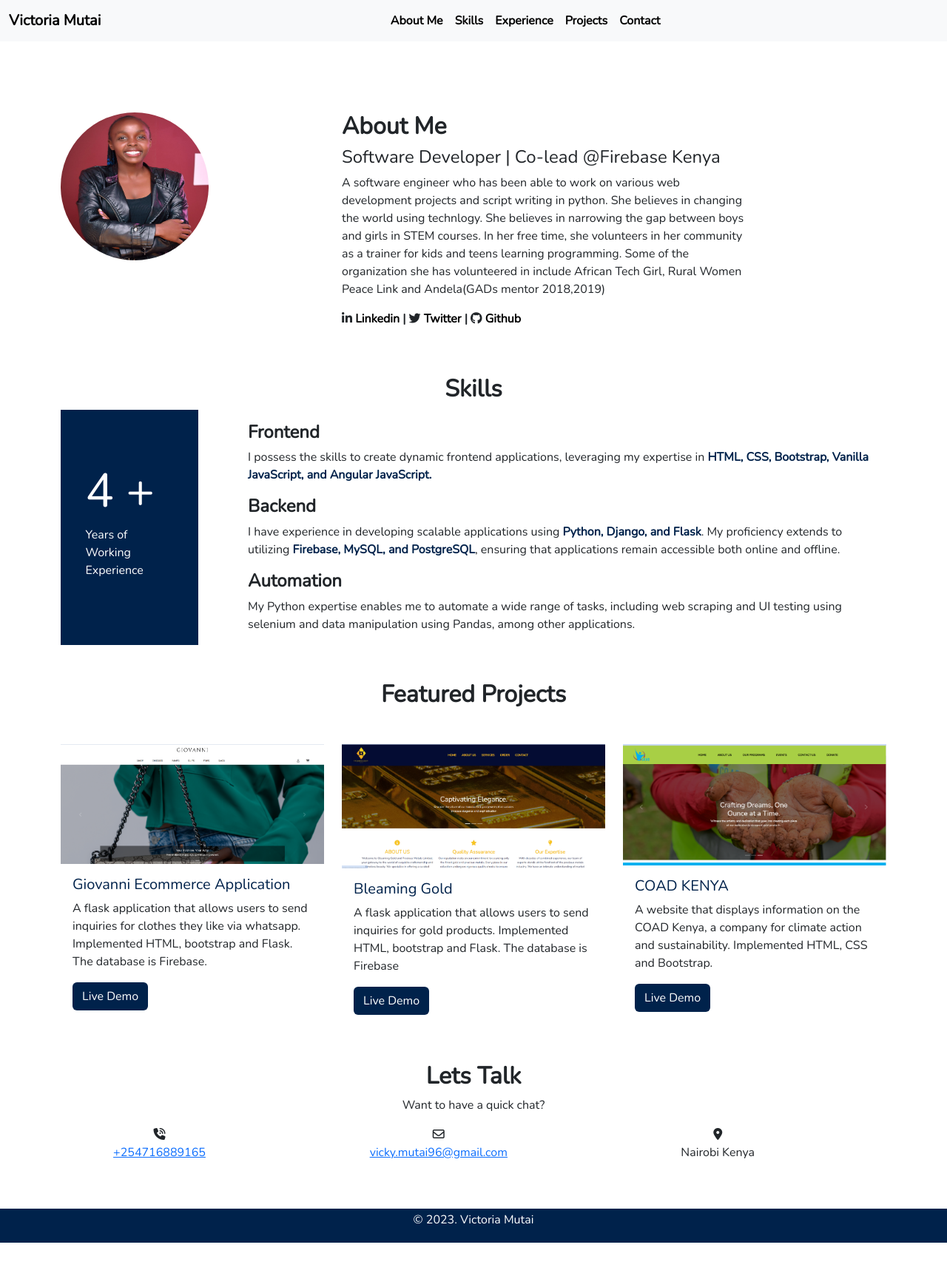
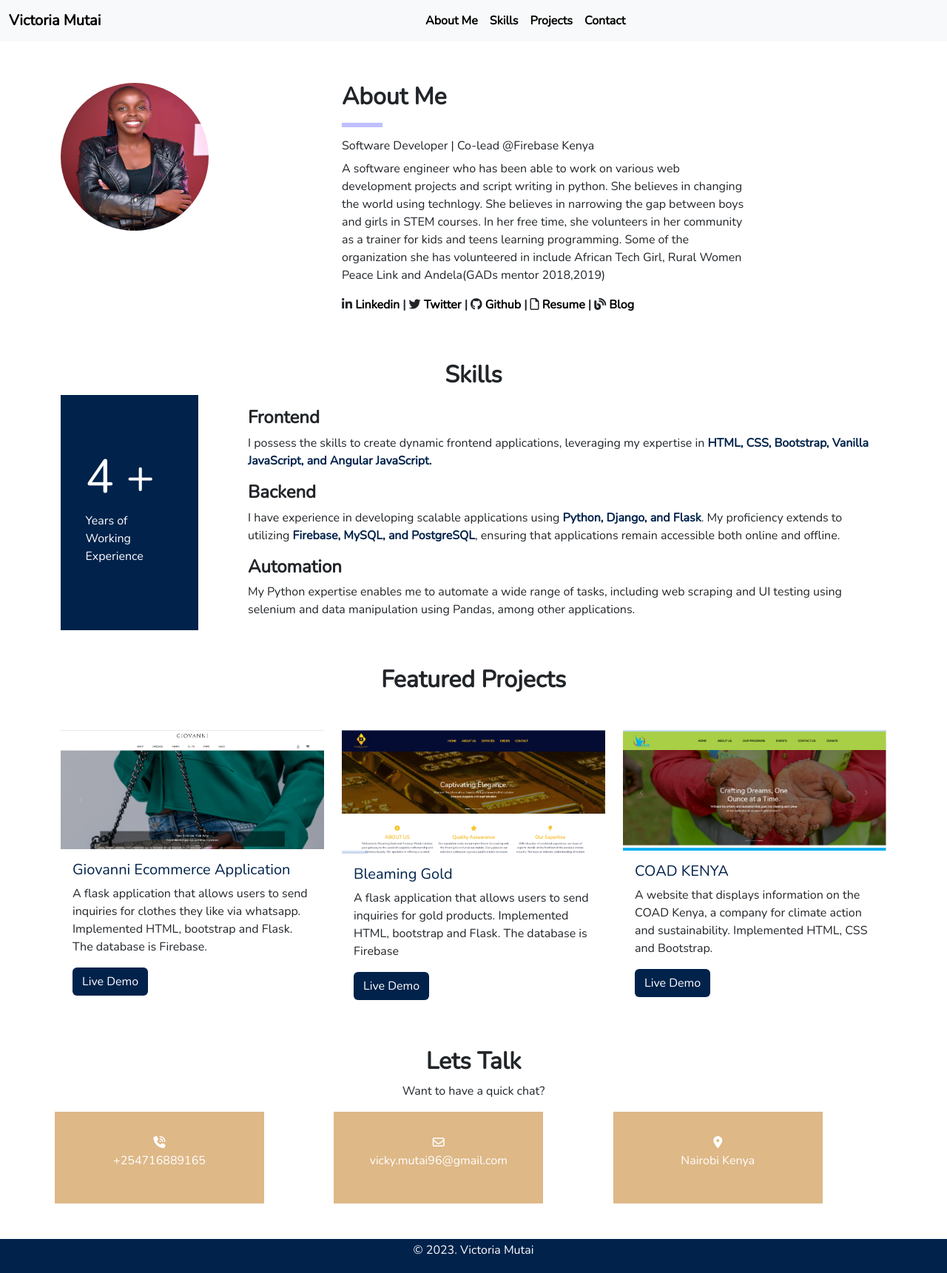
Before and after one commit to VickyMutai/VickyMutai.github.io, an Angular app: page / in a window 1280 px wide. Shown: the whole page at 74% size. Before the commit the page ends 1680 px from the top, so only its background shows below. Built offline with nearby package versions, Linux system fonts and the light colour scheme.

Commit message:
Adding horizontal rule

```diff
--- a/src/app/app.component.css
+++ b/src/app/app.component.css
@@ -1,9 +1,7 @@
-/* .hero {
-    background-image: url('img/hero.jpg');
-} */
-/* .about {
-    height: 80vh;
-} */
+hr.short-hr {
+    width: 10%;
+    border: 3px solid blue;
+}
 
 .about a {
     text-decoration: none;
@@ -33,6 +31,17 @@ button a {
     text-decoration: none;
 }
 
+.contact a {
+    text-decoration: none;
+    color: #fff;
+}
+
+.contactdetails {
+    background-color: burlywood;
+    padding: 30px;
+    color: #fff;
+}
+
 footer {
     position: static;
     background-color: #00224B;
--- a/src/app/app.component.html
+++ b/src/app/app.component.html
@@ -14,9 +14,6 @@
                     <a class="nav-link active" href="#skills">Skills</a>
                 </li>
                 <li class="nav-item">
-                    <a class="nav-link active" href="#experience">Experience</a>
-                </li>
-                <li class="nav-item">
                     <a class="nav-link active" href="#projects">Projects</a>
                 </li>
                 <li class="nav-item">
@@ -27,7 +24,7 @@
     </div>
 </nav>
 <div class="container">
-    <div class="about mt-5" id="about">
+    <div class="about mt-2" id="about">
         <div class="row">
             <div class="col-md-3">
                 <img src="../assets/img/VickyProfessional.jpeg" alt="Victoria Mutai" srcset=""
@@ -36,7 +33,8 @@
             <div class="col-md-1"></div>
             <div class="col-md-6 mt-5">
                 <h2><b>About Me</b></h2>
-                <h4>Software Developer | Co-lead @Firebase Kenya</h4>
+                <hr class="short-hr">
+                <h6>Software Developer | Co-lead @Firebase Kenya</h6>
                 <p>
                     A software engineer who has been able to work on
                     various web development projects and script writing in python. She believes in changing the world
@@ -49,7 +47,12 @@
                             class="fa-brands fa-twitter"></i>&nbsp;<a href="https://twitter.com/vicky__mutai"
                             target="_blank">Twitter</a>
                         | <i class="fa-brands fa-github"></i>&nbsp;<a href="https://github.com/VickyMutai"
-                            target="_blank">Github</a></b>
+                            target="_blank">Github</a>
+                        | <i class="fa-regular fa-file"></i>&nbsp;<a
+                            href="https://docs.google.com/document/d/1d8KlJ5EvWYJ5BcUhT7cGSX74mwZrVlKp9T7rVX6y_oU/edit?usp=sharing"
+                            target="_blank">Resume</a>
+                        | <i class="fa-solid fa-blog"></i>&nbsp;<a href="https://victoriamutai.hashnode.dev/"
+                            target="_blank">Blog</a></b>
                 </p>
             </div>
             <div class="col-md-2"></div>
@@ -137,17 +140,17 @@
         <h2 class="text-center fw-bolder">Lets Talk</h2>
         <p class="text-center">Want to have a quick chat?</p>
         <div class="row gx-3">
-            <div class="col-md-3 text-center">
+            <div class="col-md-3 text-center contactdetails">
                 <span><i class="fa-solid fa-phone-volume"></i></span>
                 <p><a href="tel:+254716889165">+254716889165</a></p>
             </div>
             <div class="col-md-1"></div>
-            <div class="col-md-3 text-center"> <!-- Removed ms-3 and me-3 -->
+            <div class="col-md-3 text-center contactdetails">
                 <span><i class="fa-regular fa-envelope"></i></span>
                 <p><a href="mailto:vicky.mutai96@gmail.com">vicky.mutai96@gmail.com</a></p>
             </div>
             <div class="col-md-1"></div>
-            <div class="col-md-3 text-center">
+            <div class="col-md-3 text-center contactdetails">
                 <span><i class="fa-solid fa-location-dot"></i></span>
                 <p>Nairobi Kenya</p>
             </div>
```
